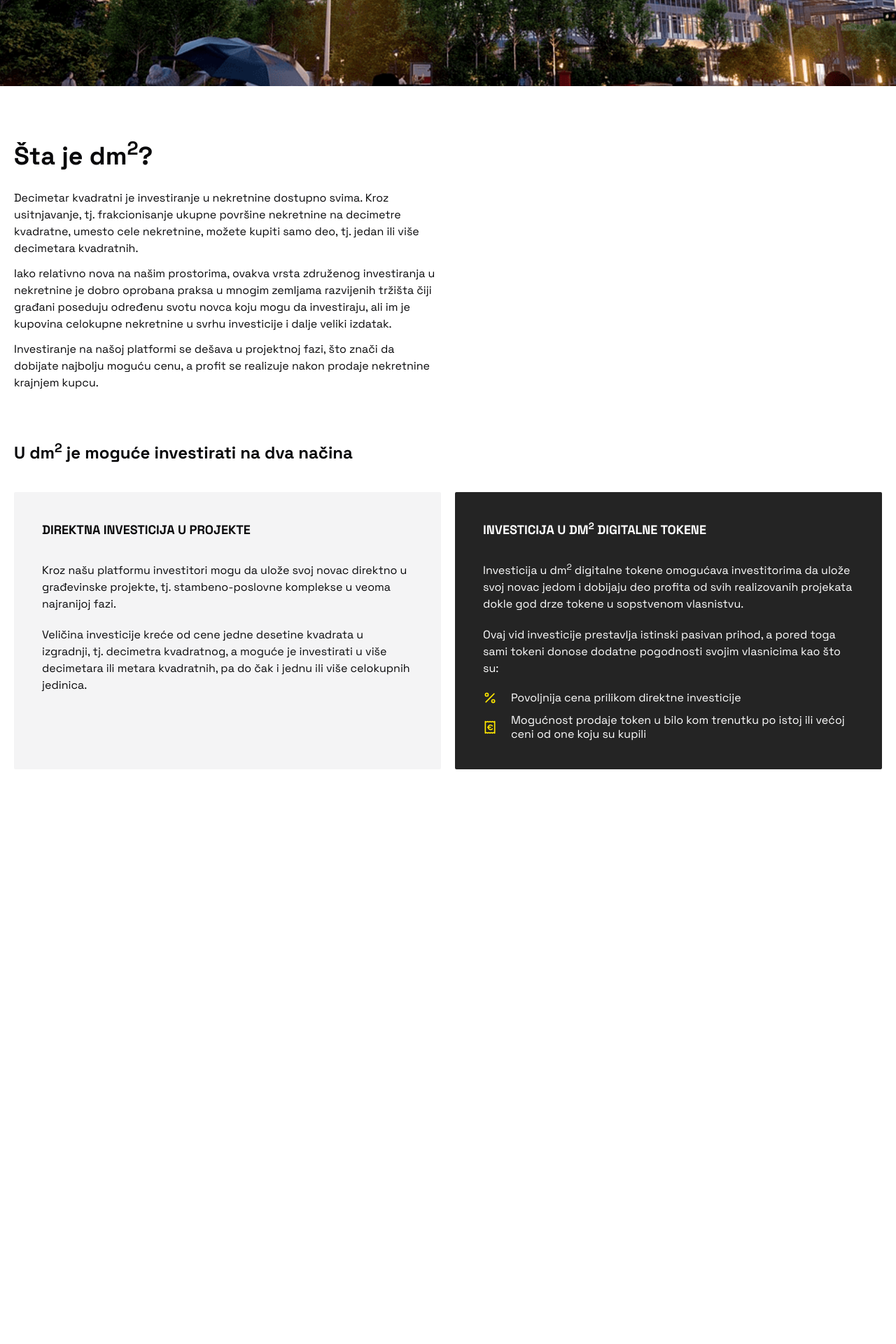
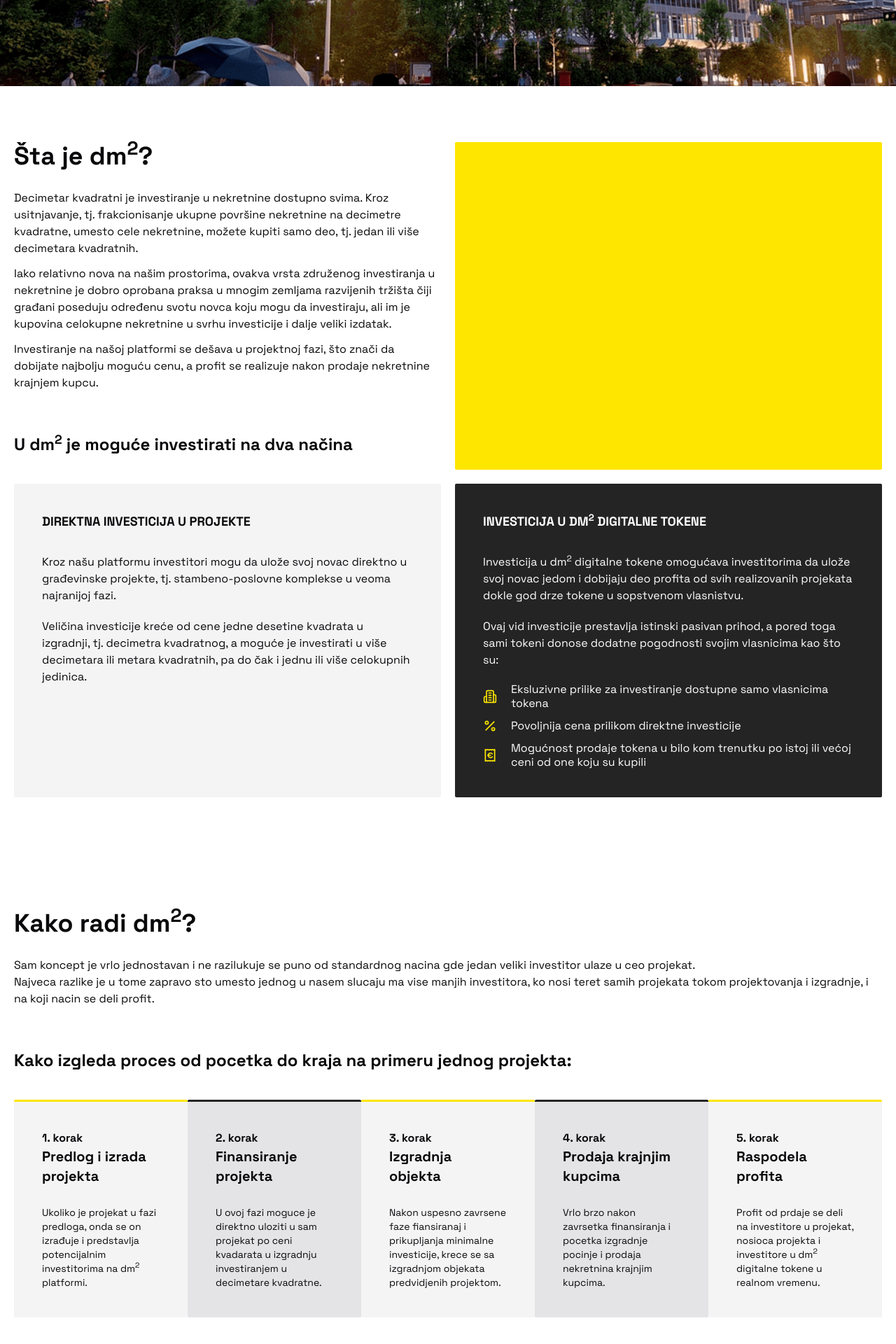
Before and after one commit to develo-pera/dm2, a Next.js app: page / in a window 1280 px wide. Shown: the part 846-2766 px from the top of the page at 70% size. Before the commit the page ends 2025 px from the top, so only its background shows below. Built offline with nearby package versions, Linux system fonts and the light colour scheme.

Commit message:
Add how it works section

```diff
--- a/src/app/components/landing/about.tsx
+++ b/src/app/components/landing/about.tsx
@@ -1,11 +1,11 @@
-import { LucideBadgeEuro, LucideDollarSign, LucidePercent, LucideReceiptEuro } from "lucide-react";
+import { LucideBuilding2, LucidePercent, LucideReceiptEuro } from "lucide-react";
 
 const About = () => {
   return (
     <div id="sta-je-dm2" className="max-w-7xl mx-auto p-5 py-20">
       <div className="grid grid-cols-2 gap-5">
-        <div>
-          <p className="text-4xl font-bold mb-7">Šta je dm<sup>2</sup>?</p>
+        <div className="col-span-2 lg:col-span-1">
+          <h2 className="text-4xl font-bold mb-7">Šta je dm<sup>2</sup>?</h2>
           <p className="mb-3">
             Decimetar kvadratni je investiranje u nekretnine dostupno
             svima. Kroz usitnjavanje, tj. frakcionisanje ukupne površine nekretnine
@@ -23,12 +23,12 @@ const About = () => {
             dešava u projektnoj fazi, što znači da dobijate najbolju moguću cenu,
             a profit se realizuje nakon prodaje nekretnine krajnjem kupcu.
           </p>
+          <p className="text-2xl mt-15 mb-5 font-bold">U dm<sup>2</sup> je moguće investirati na dva načina</p>
         </div>
-
+        <div className="lg:block hidden bg-[#FEE600] p-5 md:p-10 rounded-xs" />
       </div>
 
-      <p className="text-2xl mt-15 font-bold">U dm<sup>2</sup> je moguće investirati na dva načina</p>
-      <div className="grid grid-cols-2 gap-5 mt-10">
+      <div className="grid sm:grid-rows-[1fr_1fr] md:grid-rows-1 md:grid-cols-2 gap-5 mt-5">
         <div className="bg-zinc-100 p-5 md:p-10 rounded-xs flex flex-col gap-5">
           <p className="font-bold text-lg uppercase mb-3">Direktna investicija u projekte</p>
           <p>
@@ -43,11 +43,14 @@ const About = () => {
           </p>
           <p>Ovaj vid investicije prestavlja istinski pasivan prihod, a pored toga sami tokeni donose dodatne pogodnosti svojim vlasnicima kao što su:</p>
           <div className="grid grid-cols-[20px_1fr] items-center gap-y-3 gap-x-5">
+            <LucideBuilding2 className="!w-5 !h-5 stroke-[#FEE600]" />
+            <p className="leading-tight">Eksluzivne prilike za investiranje dostupne samo vlasnicima tokena</p>
+
             <LucidePercent className="!w-5 !h-5 stroke-[#FEE600]" />
             <p className="leading-tight">Povoljnija cena prilikom direktne investicije</p>
 
             <LucideReceiptEuro className="!w-5 !h-5 stroke-[#FEE600]" />
-            <p className="leading-tight">Mogućnost prodaje token u bilo kom trenutku po istoj ili većoj ceni od one koju su kupili</p>
+            <p className="leading-tight">Mogućnost prodaje tokena u bilo kom trenutku po istoj ili većoj ceni od one koju su kupili</p>
           </div>
         </div>
       </div>
--- a/src/app/components/landing/hero.tsx
+++ b/src/app/components/landing/hero.tsx
@@ -5,10 +5,10 @@ const Hero = () => {
         <div className="p-5 bg-black rounded-xs inline-block mb-5">
           <p className="text-3xl font-black leading-[1.1] max-w-5xl text-white">Već od 150€</p>
         </div>
-        <p className="text-7xl font-black leading-[1.1] max-w-5xl text-white">
+        <h1 className="text-7xl font-black leading-[1.1] max-w-5xl text-white">
           Uložite u nekretnine i uživajte u pasivnom
-          prihodu od 30% godišnje
-        </p>
+          prihodu i do 30% godišnje
+        </h1>
         <div className="flex gap-5">
           <button className="bg-[#FEE600] font-bold px-8 py-3 rounded-xs mt-10">
             Prijavite se na listu čekanja
--- /dev/null
+++ b/src/app/components/landing/how-it-wroks.tsx
@@ -0,0 +1,46 @@
+const HowItWorks = () => {
+  return (
+    <div id="kako-radi-dm2" className="max-w-7xl mx-auto p-5 py-20">
+      <h2 className="text-4xl font-bold mb-7">Kako radi dm<sup>2</sup>?</h2>
+      <p>Sam koncept je vrlo jednostavan i ne razilukuje se puno od standardnog nacina gde jedan veliki investitor ulaze u ceo projekat.</p>
+      <p>Najveca razlike je u tome zapravo sto umesto jednog u nasem slucaju ma vise manjih investitora, ko nosi teret samih projekata tokom projektovanja i izgradnje, i na koji nacin se deli profit.</p>
+
+      <div>
+        <p className="text-2xl mt-15 font-bold">Kako izgleda proces od pocetka do kraja na primeru jednog projekta:</p>
+
+        <div className="grid grid-cols-1 md:grid-cols-2 lg:grid-cols-5 mt-10">
+          <div className="bg-zinc-100 p-7 md:p-10 rounded-xs md:border-t-3 md:border-[#242424] lg:border-t-3 lg:border-[#FEE600]">
+            <p className="font-bold">1. korak</p>
+            <p className="text-xl font-bold mb-3 md:mb-7">Predlog i izrada projekta</p>
+            <p className="text-sm">Ukoliko je projekat u fazi predloga, onda se on izrađuje i predstavlja potencijalnim investitorima na dm<sup>2</sup> platformi.</p>
+          </div>
+          <div className="bg-zinc-200 p-7 md:p-10 rounded-xs md:border-t-3 md:border-[#FEE600] lg:border-t-3 lg:border-[#242424]">
+            <p className="font-bold">2. korak</p>
+            <p className="text-xl font-bold mb-3 md:mb-7">Finansiranje projekta</p>
+            <p className="text-sm">U ovoj fazi moguce je direktno uloziti u sam projekat po ceni kvadarata u izgradnju investiranjem u decimetare kvadratne.</p>
+          </div>
+
+          <div className="bg-zinc-100 md:bg-zinc-200 lg:bg-zinc-100 p-7 md:p-10 rounded-xs lg:border-t-3 lg:border-[#FEE600]">
+            <p className="font-bold">3. korak</p>
+            <p className="text-xl font-bold mb-3 md:mb-7">Izgradnja objekta</p>
+            <p className="text-sm">Nakon uspesno zavrsene faze fiansiranaj i prikupljanja minimalne investicije, krece se sa izgradnjom objekata predvidjenih projektom.</p>
+          </div>
+          <div className="bg-zinc-200 md:bg-zinc-100 lg:bg-zinc-200 p-7 md:p-10 rounded-xs lg:border-t-3 lg:border-[#242424]">
+            <p className="font-bold">4. korak</p>
+            <p className="text-xl font-bold mb-3 md:mb-7">Prodaja krajnjim kupcima</p>
+            <p className="text-sm">Vrlo brzo nakon zavrsetka finansiranja i pocetka izgradnje pocinje i prodaja nekretnina krajnjim kupcima.</p>
+          </div>
+          <div className="bg-zinc-100 p-7 md:p-10 rounded-xs lg:border-t-3 lg:border-[#FEE600]">
+            <p className="font-bold">5. korak</p>
+            <p className="text-xl font-bold mb-3 md:mb-7">Raspodela profita</p>
+            <p className="text-sm">Profit od prdaje se deli na investitore u projekat, nosioca projekta i investitore u dm<sup>2</sup> digitalne tokene u realnom vremenu.</p>
+          </div>
+        </div>
+      </div>
+
+
+    </div>
+  );
+};
+
+export default HowItWorks;
--- a/src/app/page.tsx
+++ b/src/app/page.tsx
@@ -2,6 +2,7 @@
 import Navigation from "./components/common/navigation";
 import Hero from "./components/landing/hero";
 import About from "./components/landing/about";
+import HowItWorks from "./components/landing/how-it-wroks";
 
 export default function Home() {
   return (
@@ -9,6 +10,7 @@ export default function Home() {
       <Navigation />
       <Hero />
       <About />
+      <HowItWorks />
     </div>
   );
 }
```
